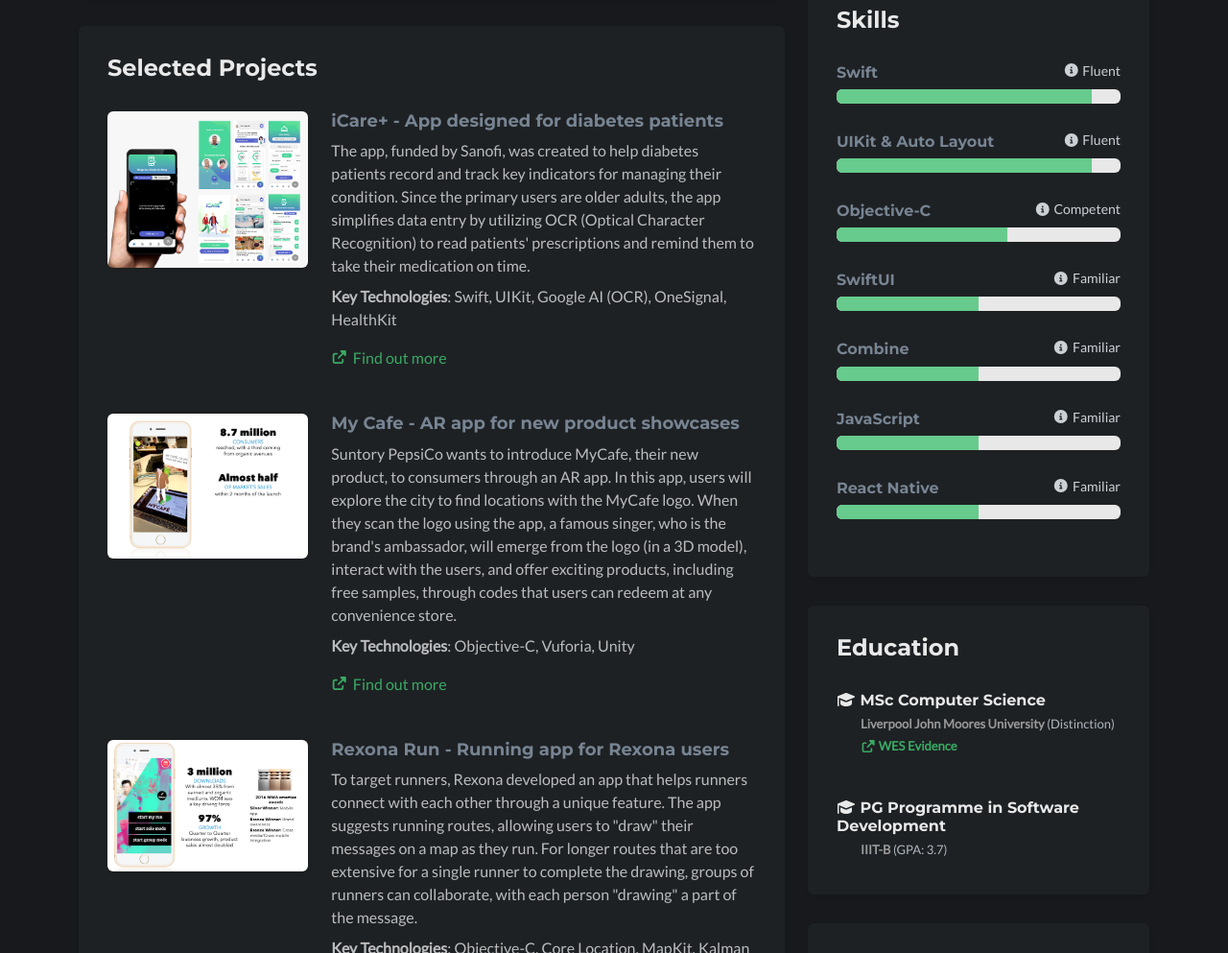
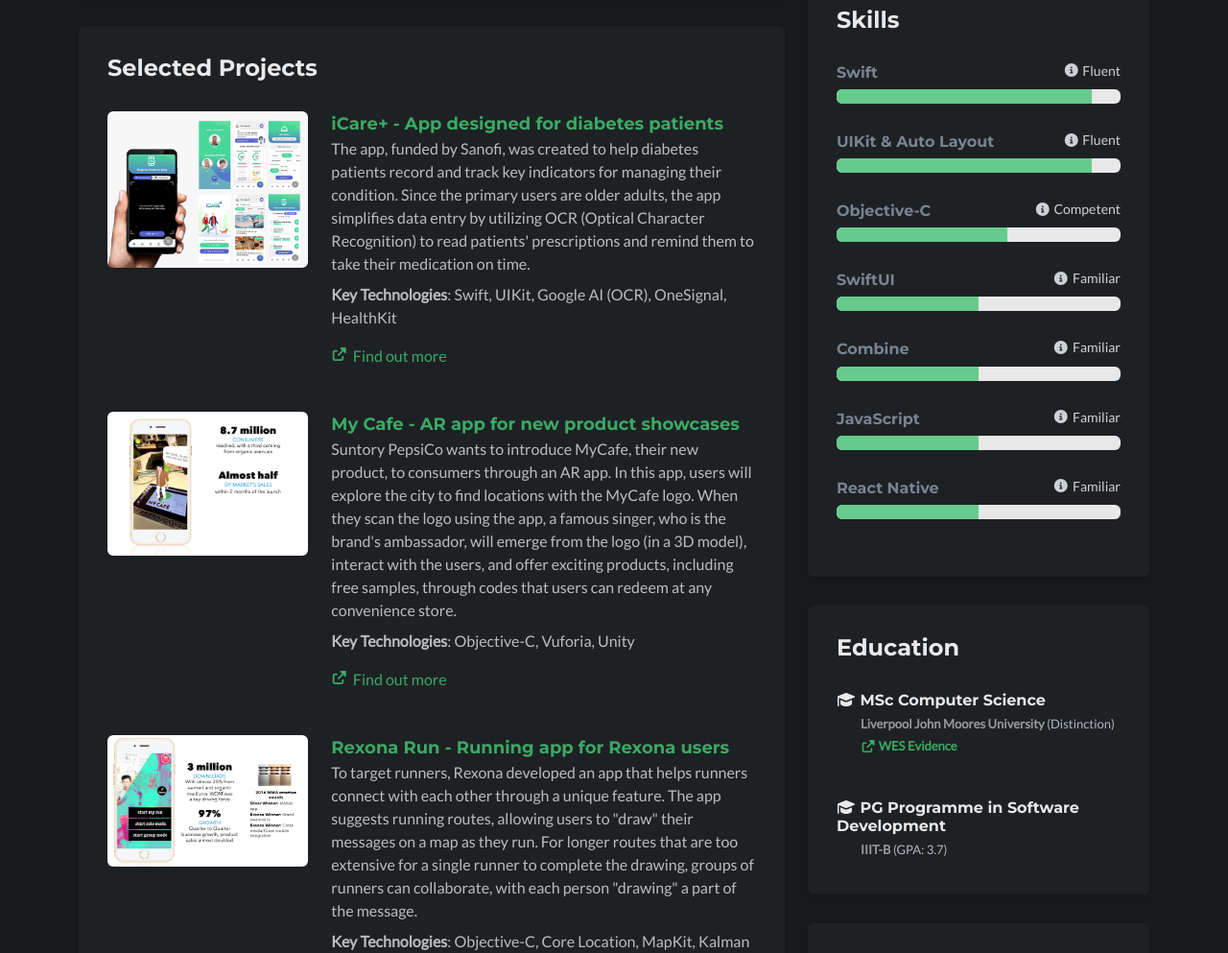
Before and after one commit to DzeDze/DzeDze.github.io, a plain HTML site: page index.html in a window 1280 px wide. Shown: the part 572-1565 px from the top of the page at 96% size. Drawn offline with nearby package versions, Linux system fonts and the light colour scheme; a script that the page names is missing; some icons are missing.

Commit message:
update style for Project Title

```diff
--- a/assets/css/styles.css
+++ b/assets/css/styles.css
@@ -19,6 +19,13 @@
   font-family: 'Montserrat', sans-serif;
   font-weight: 700;
   color: #778492;
+}
+
+.project-title {
+  font-family: 'Montserrat', sans-serif;
+  font-size: 18px;
+  font-weight: 700;
+  color: #3AAA64;
 }
 
 a {
--- a/index.html
+++ b/index.html
@@ -75,7 +75,7 @@
                                 <img class="img-fluid project-image rounded shadow-sm" src="assets/images/projects/project-1.png" alt="project name" />
                                 </a>
                                 <div class="desc col-md-8 col-12">
-                                    <h3 class="title">iCare+ - App designed for diabetes patients</h3>
+                                    <div class="project-title">iCare+ - App designed for diabetes patients</div>
                                     <p class="mb-2">The app, funded by Sanofi, was created to help diabetes patients
                                         record and track key indicators for managing their condition. Since
                                         the primary users are older adults, the app simplifies data entry by
@@ -92,7 +92,7 @@
                                 <img class="img-fluid project-image rounded shadow-sm" src="assets/images/projects/project-2.png" alt="project name" />
                                 </a>
                                 <div class="desc col-md-8 col-12">
-                                    <h3 class="title">My Cafe - AR app for new product showcases</h3>
+                                    <div class="project-title">My Cafe - AR app for new product showcases</div>
                                     <p class="mb-2">Suntory PepsiCo wants to introduce MyCafe, their new product, to consumers through an AR app. In this app, users will explore the city to find locations with the MyCafe logo. When they scan the logo using the app, a famous singer, who is the brand's ambassador, will emerge from the logo (in a 3D model), interact with the users, and offer exciting products, including free samples, through codes that users can redeem at any convenience store.</p>
                                     <p><span class="award">Key Technologies</span>: Objective-C, Vuforia, Unity
                                     </p>
@@ -105,7 +105,7 @@
                                 <img class="img-fluid project-image rounded shadow-sm" src="assets/images/projects/project-3.png" alt="project name" />
                                 </a>
                                 <div class="desc col-md-8 col-12">
-                                    <h3 class="title">Rexona Run - Running app for Rexona users</a></h3>
+                                    <div class="project-title">Rexona Run - Running app for Rexona users</div>
                                     <p class="mb-2">To target runners, Rexona developed an app that helps runners connect with each other through a unique feature. The app suggests running routes, allowing users to "draw" their messages on a map as they run. For longer routes that are too extensive for a single runner to complete the drawing, groups of runners can collaborate, with each person "drawing" a part of the message.</p>
                                     <p><span class="award">Key Technologies</span>: Objective-C, Core Location, MapKit, Kalman Filter
                                     </p>
```
